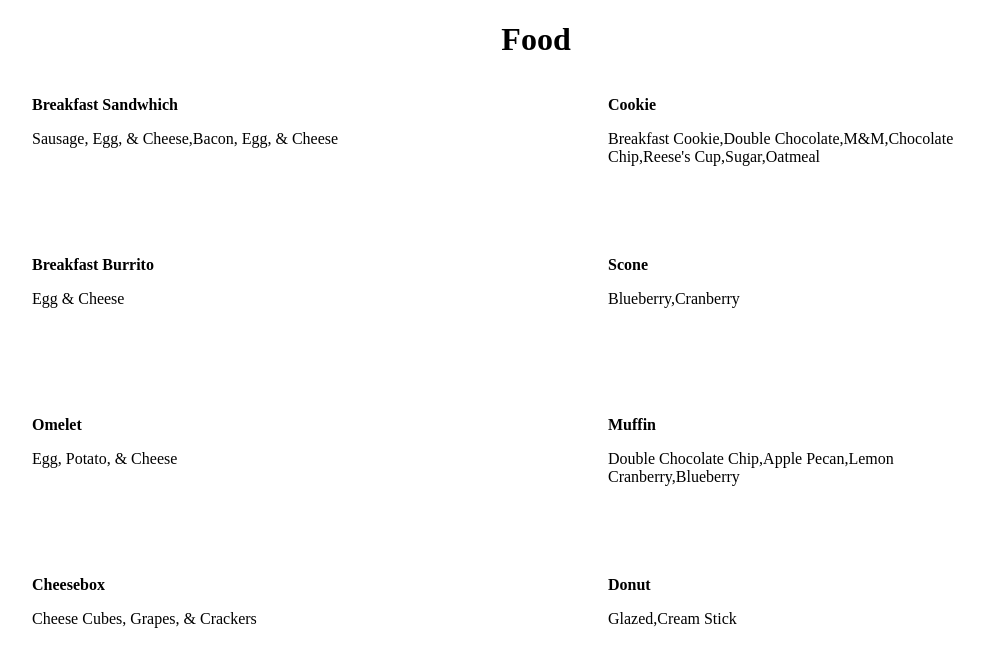
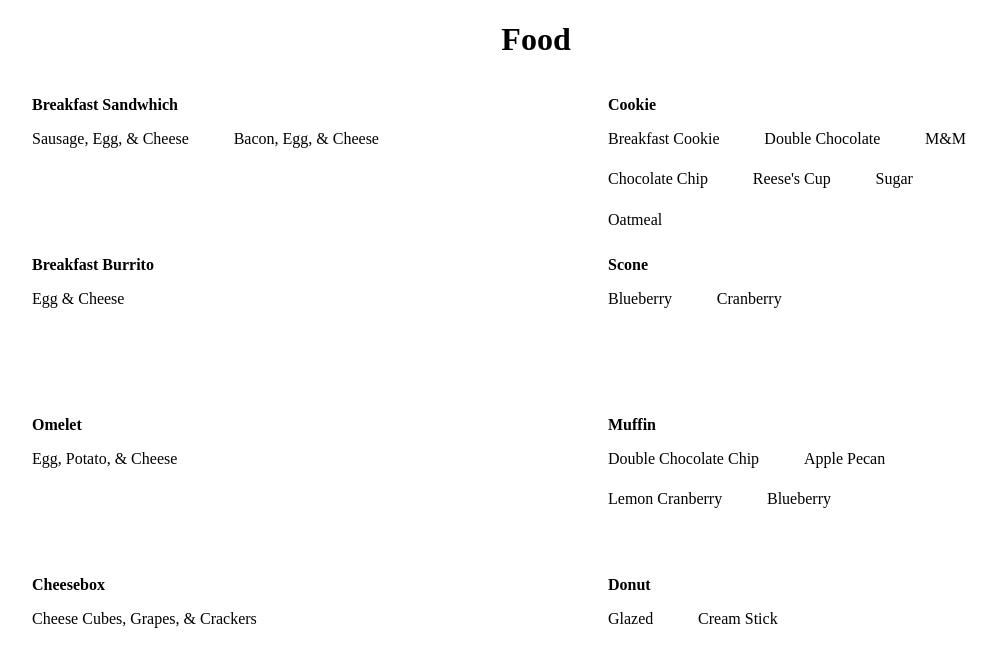
Before and after one commit to NateShetler/chapel-gc-cafe, an Angular app: page /menu in a window 1280 px wide. Shown: the top 664 px of the page, without its empty margins (104-1100 px from the left). Built offline with nearby package versions, Linux system fonts and the light colour scheme.

Commit message:
fix formatting of flavors

```diff
--- a/src/app/components/menu/menu-items/menu-items.component.html
+++ b/src/app/components/menu/menu-items/menu-items.component.html
@@ -1,9 +1,8 @@
 <div>
     <div class="itemName">
         <p><b>{{menuItem.itemName}}</b></p>
-        <div class="flavor">
-            {{menuItem.flavors}}
-        </div>
+            <span *ngFor="let flavor of menuItem.flavors; let i = index">
+                <div class="flavor" >{{menuItem.flavors[i]}} </div>
+            </span>
     </div>
-
 </div>
```
